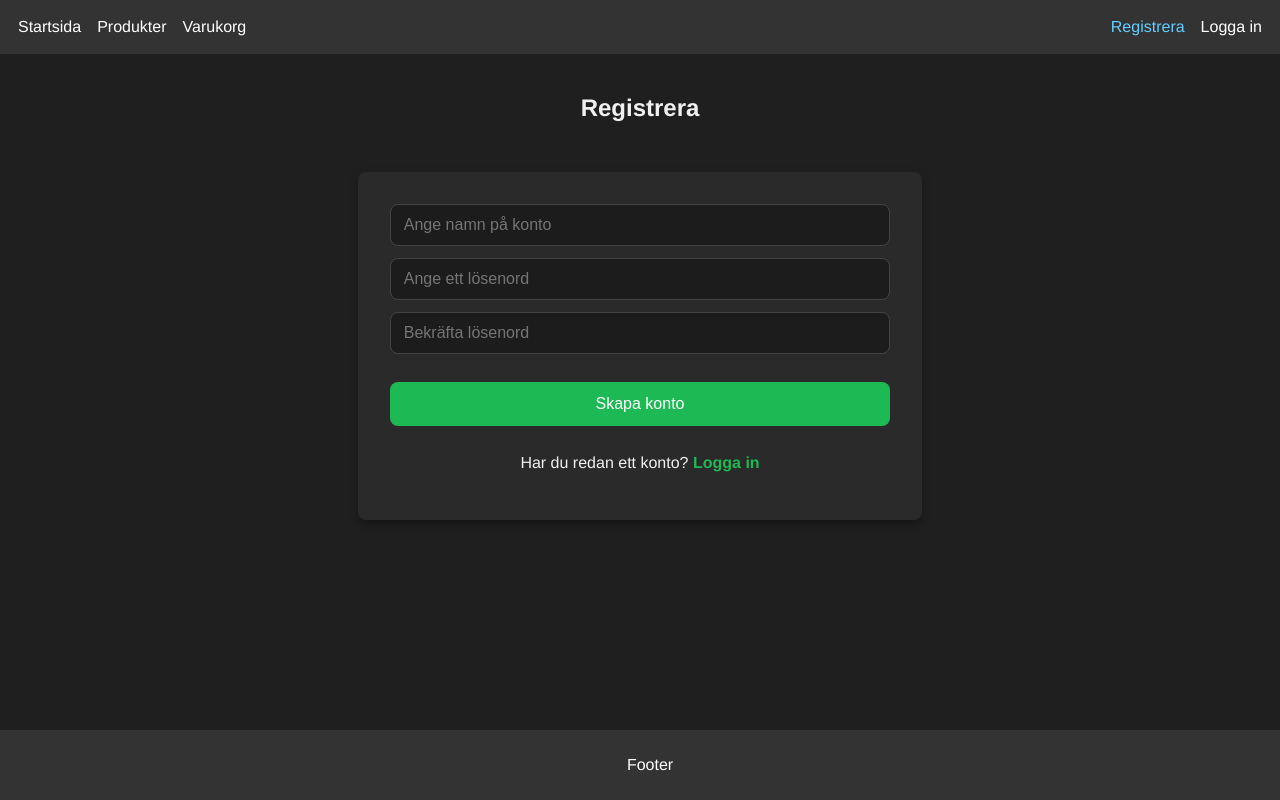
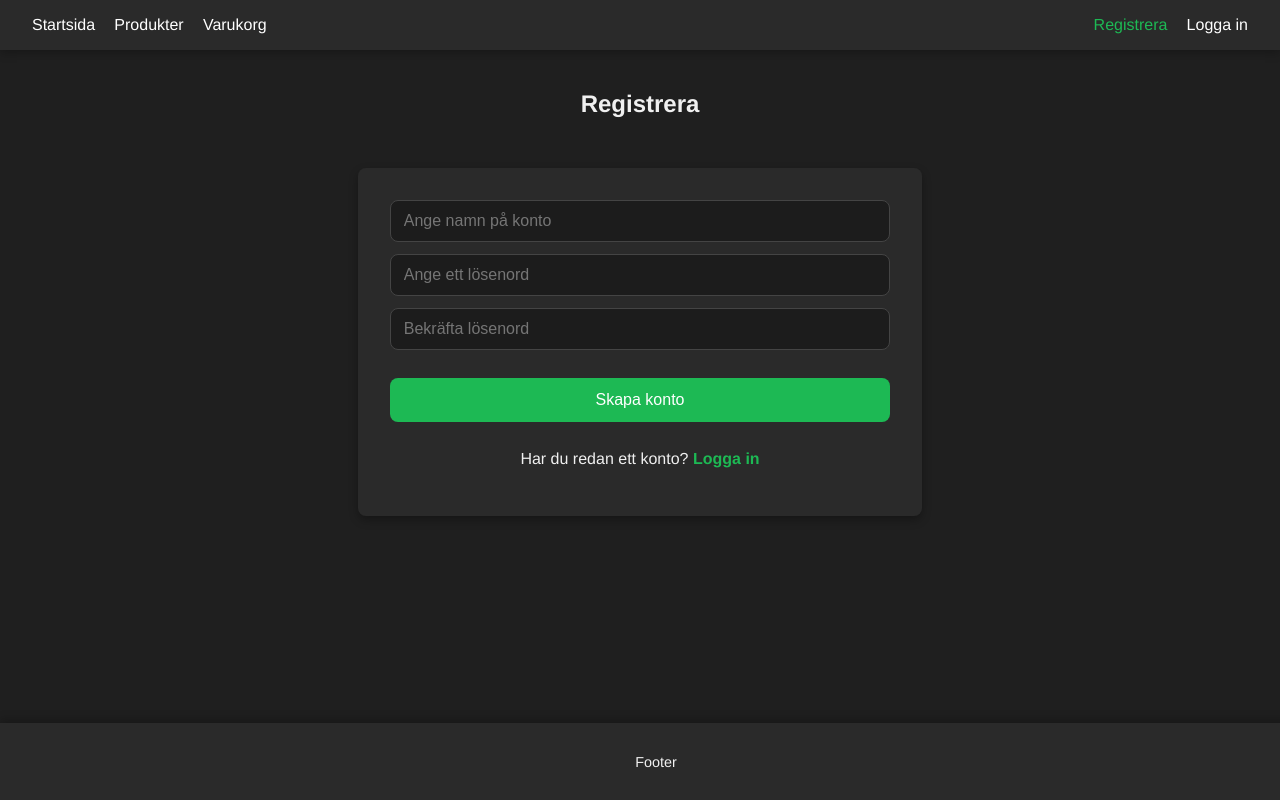
Before and after one commit to hampusvh/react-web-shop, a React (Vite) app in the folder web-shop/frontend/: page /register in a window 1280 px wide. Built offline with nearby package versions, Linux system fonts and the light colour scheme.

Commit message:
theme.css now sets the general css theme of application

```diff
--- a/web-shop/frontend/src/components/Footer/Footer.css
+++ b/web-shop/frontend/src/components/Footer/Footer.css
@@ -1,8 +1,11 @@
 footer {
-  background-color: #333;
-  color: white;
+  background-color: var(--card-bg);
+  color: var(--text-color);
   text-align: center;
-  padding: 10px;
+  padding: 1rem;
+  box-shadow: 0 -2px 10px var(--card-shadow);
+  font-family: var(--font-main);
+  font-size: 0.9rem;
   position: fixed;
   bottom: 0;
   width: 100%;
--- a/web-shop/frontend/src/components/Navbar/Navbar.css
+++ b/web-shop/frontend/src/components/Navbar/Navbar.css
@@ -1,42 +1,34 @@
 nav {
-  background-color: #333;
+  background-color: var(--card-bg);
   display: flex;
-  justify-content: space-around;
+  justify-content: space-between;
   align-items: center;
-  padding: 18px;
+  padding: 1rem 2rem;
+  box-shadow: 0 2px 10px var(--card-shadow);
+  font-family: var(--font-main);
 }
 
-.nav-link {
-  color: white;
-  text-decoration: none;
+.main-links,
+.auth-links {
+  display: flex;
+  gap: 1.2rem;
+  align-items: center;
 }
 
-.nav-link:hover {
-  color: rgb(99, 206, 255);
+.nav-link,
+.logout-link {
+  color: var(--accent-color);
+  text-decoration: none;
+  font-weight: 500;
+  transition: color 0.2s ease;
+  cursor: pointer;
+}
+
+.nav-link:hover,
+.logout-link:hover {
+  color: var(--primary-color);
 }
 
 .nav-link.active {
-  color: rgb(99, 206, 255);
+  color: var(--primary-color);
 }
-
-.main-links {
-  display: flex;
-  gap: 1rem;
-}
-
-.auth-links {
-  margin-left: auto;
-  display: flex;
-  gap: 1rem;
-  align-items: center;
-}
-
-.logout-link {
-  color: white;
-  text-decoration: none;
-  cursor: pointer;
-}
-
-.logout-link:hover {
-  color: red;
-}
--- a/web-shop/frontend/src/pages/ProfilePage/ProfilePage.css
+++ b/web-shop/frontend/src/pages/ProfilePage/ProfilePage.css
@@ -2,7 +2,6 @@
   display: flex;
   flex-direction: column;
   align-items: center;
-  margin-top: 3rem;
   font-family: var(--font-main);
   color: var(--text-color);
 }
```
